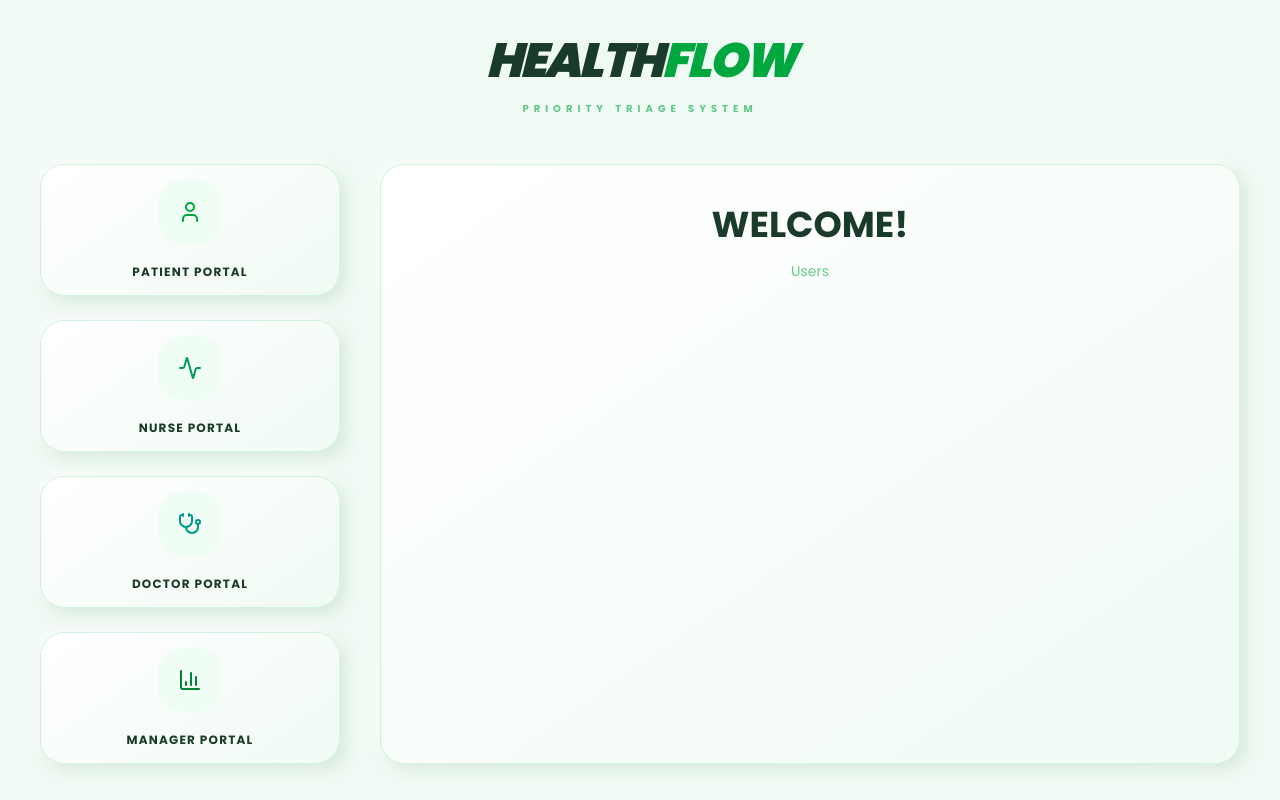
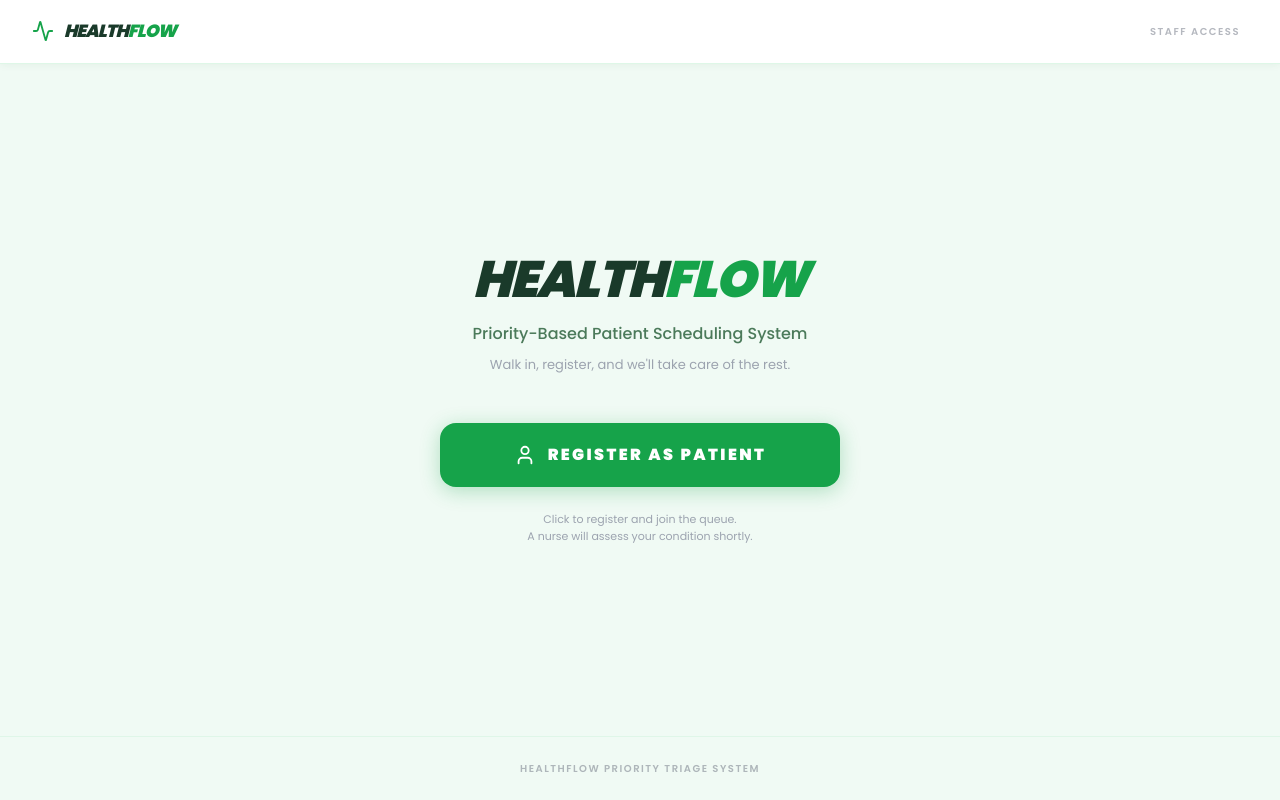
Before and after one commit to LoraineMae/SMS, a React (Vite) app: page / in a window 1280 px wide. Built offline with nearby package versions, Linux system fonts and the light colour scheme.

Commit message:
fix: update scheduler view and app config

```diff
--- a/package.json
+++ b/package.json
@@ -8,7 +8,9 @@
     "build": "vite build",
     "lint": "eslint .",
     "preview": "vite preview",
-    "deploy": "gh-pages -d dist"
+    "deploy": "gh-pages -d dist",
+    "predeploy": "npm run build"
+
   },
   "dependencies": {
     "@emailjs/browser": "^4.4.1",
--- a/src/App.jsx
+++ b/src/App.jsx
@@ -90,7 +90,7 @@ function App() {
       <button onClick={() => setViewMode('landing')} style={{ background:'none', border:'none', color:'#16a34a', cursor:'pointer', display:'flex', alignItems:'center', gap:8, fontWeight:700, fontSize:'11px', textTransform:'uppercase', letterSpacing:'0.15em', marginBottom:'1.5rem', padding:0 }}>
         <ArrowLeft size={16}/> Back
       </button>
-      <PatientIntakeForm formData={formData} setFormData={setFormData} addPatient={addPatient}/>
+      <PatientIntakeForm formData={formData} setFormData={setFormData}/>
     </div>
   );
 
--- a/src/components/SchedulerViews.jsx
+++ b/src/components/SchedulerViews.jsx
@@ -36,52 +36,103 @@ const UrgencyBadge = ({ urgency }) => {
 };
 
 // ─── ROLE SELECTION ───────────────────────────────────────────────────────────
-export const RoleSelectionScreen = ({ onSelect }) => (
-  <div className="min-h-screen flex flex-col justify-center bg-[#f0faf4]">
-    <div className="text-center mb-12 w-full">
-      <h2 className="text-5xl font-black text-[#1a3a2a] italic tracking-tighter">
-        HEALTH<span className="text-green-600">FLOW</span>
-      </h2>
-      <p className="text-green-600/60 uppercase text-[10px] tracking-[0.5em] mt-4 font-bold">
-        Priority Triage System
+export const RoleSelectionScreen = ({ onSelect }) => {
+  const [showStaff, setShowStaff] = React.useState(false);
+
+  return (
+    <div className="min-h-screen flex flex-col bg-[#f0faf4]">
+
+      {/* ── NAVBAR ── */}
+      <nav style={{ background:'white', borderBottom:'1px solid rgba(34,197,94,0.15)', padding:'0 2rem', height:'64px', display:'flex', alignItems:'center', justifyContent:'space-between', boxShadow:'0 1px 8px rgba(0,80,30,0.06)' }}>
+        <div style={{ display:'flex', alignItems:'center', gap:10 }}>
+          <Activity color="#16a34a" size={22}/>
+          <span style={{ fontWeight:900, fontSize:'1.1rem', fontStyle:'italic', letterSpacing:'-1px', color:'#1a3a2a' }}>
+            HEALTH<span style={{ color:'#16a34a' }}>FLOW</span>
+          </span>
+        </div>
+        {/* Discrete staff link — small and subtle */}
+        <button
+          onClick={() => setShowStaff(v => !v)}
+          style={{ background:'none', border:'none', color:'rgba(107,114,128,0.5)', fontSize:'10px', fontWeight:600, cursor:'pointer', textTransform:'uppercase', letterSpacing:'0.15em', padding:'4px 8px' }}
+        >
+          Staff Access
+        </button>
+      </nav>
+
+      {/* ── HERO ── */}
+      <div style={{ flex:1, display:'flex', flexDirection:'column', alignItems:'center', justifyContent:'center', padding:'3rem 2rem' }}>
+
+        {/* Hero text */}
+        <div style={{ textAlign:'center', marginBottom:'3rem', maxWidth:'560px' }}>
+          <h1 style={{ fontWeight:900, fontSize:'clamp(2rem,5vw,3.2rem)', fontStyle:'italic', letterSpacing:'-2px', color:'#1a3a2a', margin:'0 0 1rem', lineHeight:1 }}>
+            HEALTH<span style={{ color:'#16a34a' }}>FLOW</span>
+          </h1>
+          <p style={{ color:'#4b7a5a', fontSize:'1rem', fontWeight:500, margin:'0 0 0.5rem', lineHeight:1.6 }}>
+            Priority-Based Patient Scheduling System
+          </p>
+          <p style={{ color:'#9ca3af', fontSize:'13px', margin:0 }}>
+            Walk in, register, and we'll take care of the rest.
           </p>
         </div>
-    <div className="flex gap-10 px-10">
-      {/* Left — role buttons */}
-      <div className="flex flex-col gap-6 items-start">
+
+        {/* Patient Register Button — big and prominent */}
+        {!showStaff && (
+          <div style={{ display:'flex', flexDirection:'column', alignItems:'center', gap:'1.5rem', width:'100%', maxWidth:'400px' }}>
+            <button
+              onClick={() => onSelect('patient')}
+              style={{ width:'100%', background:'#16a34a', color:'white', border:'none', padding:'1.25rem 2rem', borderRadius:'1rem', fontWeight:800, fontSize:'1rem', textTransform:'uppercase', letterSpacing:'0.15em', cursor:'pointer', display:'flex', alignItems:'center', justifyContent:'center', gap:12, boxShadow:'0 4px 20px rgba(22,163,74,0.3)', transition:'all 0.2s' }}
+              onMouseOver={e => e.currentTarget.style.background='#15803d'}
+              onMouseOut={e => e.currentTarget.style.background='#16a34a'}
+            >
+              <User size={22}/>
+              Register as Patient
+            </button>
+            <p style={{ color:'#9ca3af', fontSize:'11px', textAlign:'center', lineHeight:1.6 }}>
+              Click to register and join the queue.<br/>A nurse will assess your condition shortly.
+            </p>
+          </div>
+        )}
+
+        {/* Staff portal — only shown when "Staff Access" is clicked */}
+        {showStaff && (
+          <div style={{ width:'100%', maxWidth:'420px' }}>
+            <div style={{ background:'white', borderRadius:'1.25rem', border:'1px solid rgba(34,197,94,0.15)', boxShadow:'0 4px 20px rgba(0,80,30,0.08)', padding:'2rem' }}>
+              <div style={{ display:'flex', alignItems:'center', justifyContent:'space-between', marginBottom:'1.5rem' }}>
+                <p style={{ color:'#1a3a2a', fontWeight:700, fontSize:'13px', textTransform:'uppercase', letterSpacing:'0.15em', margin:0 }}>Staff Portal</p>
+                <button onClick={() => setShowStaff(false)} style={{ background:'none', border:'none', color:'#9ca3af', cursor:'pointer', fontSize:'18px', lineHeight:1 }}>✕</button>
+              </div>
+              <div style={{ display:'flex', flexDirection:'column', gap:'0.75rem' }}>
                 {[
-          { id: 'patient', label: 'Patient', icon: <User />,        color: 'text-green-600'   },
-          { id: 'triage',  label: 'Nurse',   icon: <Activity />,    color: 'text-emerald-600' },
-          { id: 'doctor',  label: 'Doctor',  icon: <Stethoscope />, color: 'text-teal-600'    },
-          { id: 'manager', label: 'Manager', icon: <BarChart3 />,   color: 'text-green-700'   },
+                  { id:'triage',  label:'Nurse Login',   icon:<Activity size={18}/>,    color:'#16a34a' },
+                  { id:'doctor',  label:'Doctor Login',  icon:<Stethoscope size={18}/>, color:'#0d9488' },
+                  { id:'manager', label:'Manager Login', icon:<BarChart3 size={18}/>,   color:'#d97706' },
                 ].map(role => (
                   <button
                     key={role.id}
                     onClick={() => onSelect(role.id)}
-            className="dashboard-card w-75 h-33 flex flex-col items-center justify-center gap-5 hover:border-green-500 transition-all text-[#1a3a2a] group"
+                    style={{ display:'flex', alignItems:'center', gap:'1rem', padding:'0.9rem 1.25rem', borderRadius:'0.75rem', background:'#f0faf4', border:'1px solid rgba(34,197,94,0.15)', color:'#1a3a2a', cursor:'pointer', fontWeight:700, fontSize:'13px', transition:'all 0.15s' }}
+                    onMouseOver={e => e.currentTarget.style.background='#d1fae5'}
+                    onMouseOut={e => e.currentTarget.style.background='#f0faf4'}
                   >
-            <div className={`p-5 bg-green-50 rounded-3xl transition-colors group-hover:bg-green-500 group-hover:text-white ${role.color}`}>
-              {role.icon}
-            </div>
-            <span className="font-bold tracking-widest text-xs uppercase">{role.label} PORTAL</span>
+                    <span style={{ color:role.color }}>{role.icon}</span>
+                    {role.label}
                   </button>
                 ))}
               </div>
-
-      {/* Right — welcome panel */}
-      <div className="flex flex-col justify-start flex-1">
-        <div className="dashboard-card p-10 w-full text-[#1a3a2a] h-[600px] flex flex-col">
-          <center>
-            <h1 className="text-4xl font-bold mb-4">WELCOME!</h1>
-            <p className="text-green-600/60 text-sm">
-              Users
-            </p>
-          </center>
             </div>
           </div>
+        )}
+
       </div>
+
+      {/* ── FOOTER ── */}
+      <footer style={{ textAlign:'center', padding:'1.5rem', color:'rgba(107,114,128,0.5)', fontSize:'10px', fontWeight:600, letterSpacing:'0.15em', textTransform:'uppercase', borderTop:'1px solid rgba(34,197,94,0.08)' }}>
+        HealthFlow Priority Triage System
+      </footer>
+
     </div>
   );
+};
 
 // ─── QUEUE TICKET INLINE ──────────────────────────────────────────────────────
 const QueueTicketInline = ({ patient, onBack }) => (
@@ -170,7 +221,8 @@ export const PatientIntakeForm = ({ formData, setFormData, addPatient: addPatien
       if (error) throw error;
       setTicket(data);
       setSubmitted(true);
-      if (addPatientProp) addPatientProp();
+      // NOTE: We do NOT call addPatientProp() here — the insert already happened above.
+      // Calling it would cause a duplicate patient record.
     } catch(e) {
       console.error(e);
       alert('Failed to register. Please try again.');
```
Lines whose indentation alone changed are shown as unchanged.
